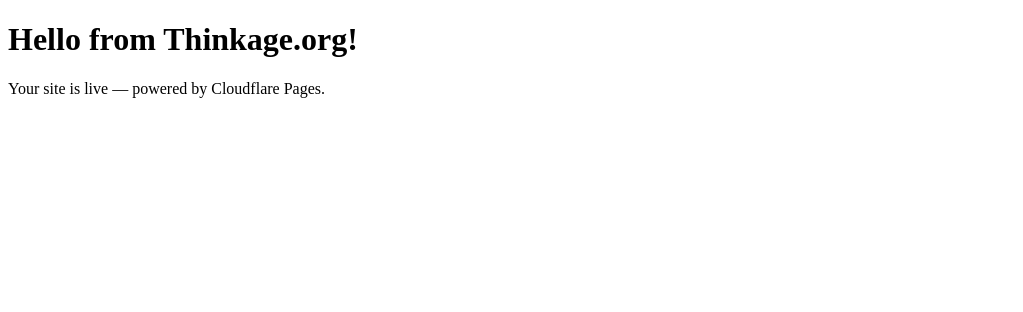
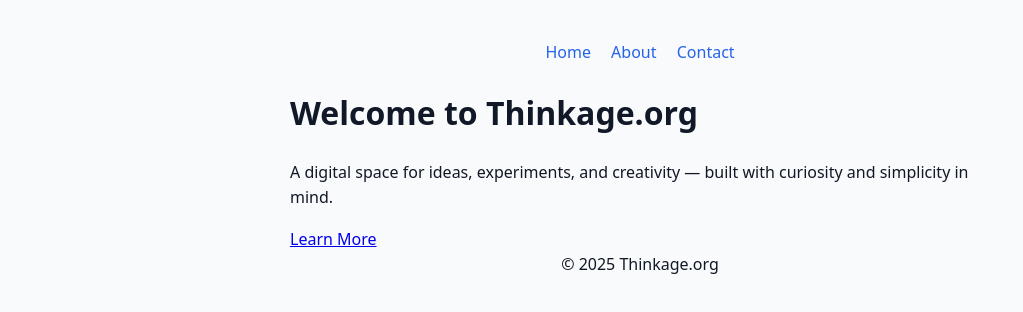
Before and after one commit to Keveneven/website-n8n, a plain HTML site: page index.html in a window 1280 px wide. Shown: the whole page, without its empty margins (0-1023 px from the left). Drawn offline with Linux system fonts and the light colour scheme.

Commit message:
Update index.html

```diff
--- a/index.html
+++ b/index.html
@@ -1,10 +1,32 @@
 <!DOCTYPE html>
-<html>
+<html lang="en">
 <head>
-  <title>Welcome to Thinkage</title>
+  <meta charset="UTF-8" />
+  <meta name="viewport" content="width=device-width, initial-scale=1.0" />
+  <title>Thinkage.org</title>
+  <link rel="stylesheet" href="style.css" />
 </head>
 <body>
-  <h1>Hello from Thinkage.org!</h1>
-  <p>Your site is live — powered by Cloudflare Pages.</p>
+  <header>
+    <nav>
+      <a href="index.html">Home</a>
+      <a href="about.html">About</a>
+      <a href="contact.html">Contact</a>
+    </nav>
+  </header>
+
+  <main>
+    <h1>Welcome to Thinkage.org</h1>
+    <p>A digital space for ideas, experiments, and creativity — built with curiosity and simplicity in mind.</p>
+    <a href="about.html" class="button">Learn More</a>
+  </main>
+
+  <footer>
+    © <span id="year"></span> Thinkage.org
+  </footer>
+
+  <script>
+    document.getElementById("year").textContent = new Date().getFullYear();
+  </script>
 </body>
 </html>
```
